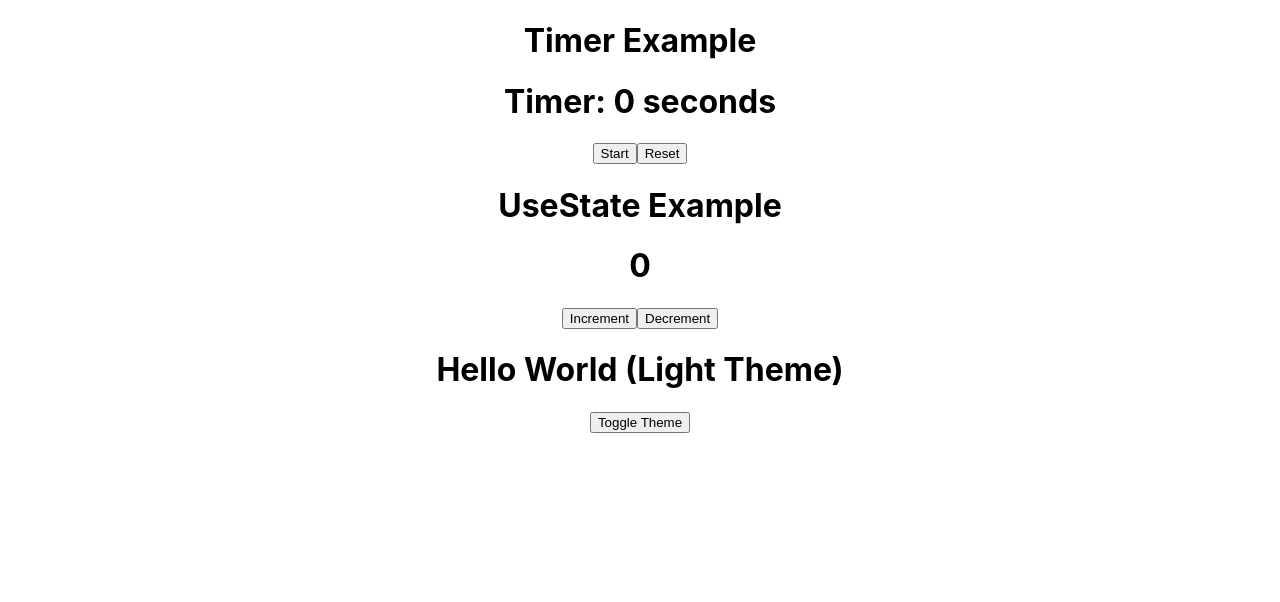
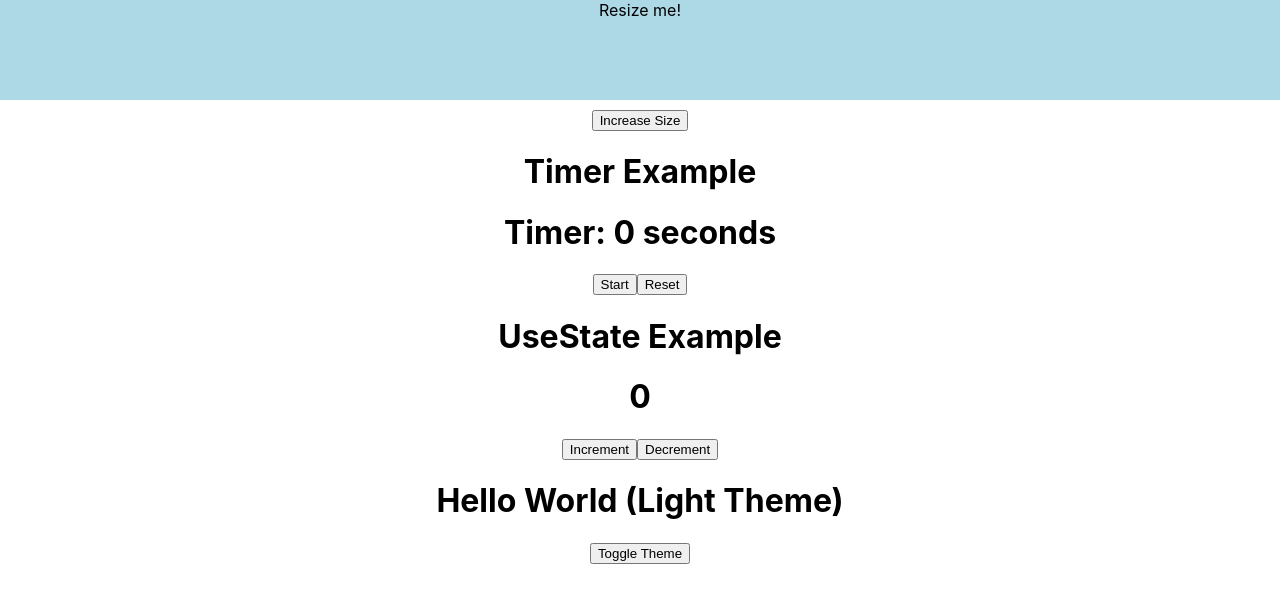
Before and after one commit to ravindrasharmacs/ReactProjDec, a React (Create React App) app: page / in a window 1280 px wide. Shown: the top 602 px of the page. Built offline with nearby package versions, Linux system fonts and the light colour scheme.

Commit message:
react_015 : useLayoutEffect for changing layout

```diff
--- a/package.json
+++ b/package.json
@@ -6,7 +6,8 @@
     "cra-template": "1.2.0",
     "react": "^19.0.0",
     "react-dom": "^19.0.0",
-    "react-scripts": "5.0.1"
+    "react-scripts": "5.0.1",
+    "resize-observer-polyfill": "^1.5.1"
   },
   "scripts": {
     "start": "react-scripts start",
--- a/src/App.js
+++ b/src/App.js
@@ -2,6 +2,8 @@ import React from "react";
 import "./App.css";
 import Counter from "./Counter";
 import Timer from "./Timer";
+import DataFetchingComponent from "./DataFetchingComponent";
+import ResizableComponent from "./ResizableComponent";
 // import "./styles.css"
 
 import { ThemeProvider, useTheme } from './ThemeContext'; // Import the Theme Provider
@@ -20,6 +22,7 @@ const ThemedApp = () => {
 const App = () => (
     //Example of useState hook
     <div className="App">
+        <ResizableComponent />
         <h1>Timer Example</h1>
         <Timer />
         <h1>UseState Example</h1>
--- /dev/null
+++ b/src/ResizableComponent.js
@@ -0,0 +1,51 @@
+import React, { useEffect, useRef, useState } from 'react';
+import ResizeObserver from 'resize-observer-polyfill';
+
+const ResizableComponent = () => {
+  const ref = useRef();
+  const [size, setSize] = useState(100); // Initial size
+
+  useEffect(() => {
+    const observer = new ResizeObserver((entries) => {
+      for (let entry of entries) {
+        console.log('Resized', entry.contentRect);
+      }
+    });
+
+    if (ref.current) {
+      observer.observe(ref.current);
+    }
+
+    return () => {
+      if (ref.current) {
+        observer.unobserve(ref.current);
+      }
+    };
+  }, []);
+
+  const increaseSize = () => {
+    // Increase the size of the div when the button is clicked
+    setSize((prevSize) => prevSize + 20);
+  };
+
+  return (
+    <div>
+      <div
+        ref={ref}
+        style={{
+          width: '100%',
+          height: `${size}px`, // Use the state size for height
+          backgroundColor: 'lightblue',
+          transition: 'height 0.3s', // Smooth transition
+        }}
+      >
+        Resize me!
+      </div>
+      <button onClick={increaseSize} style={{ marginTop: '10px' }}>
+        Increase Size
+      </button>
+    </div>
+  );
+};
+
+export default ResizableComponent;
```
Also changed, not shown: 2 other files (tests, documents, lock files or other folders). Lines whose indentation alone changed are shown as unchanged.
